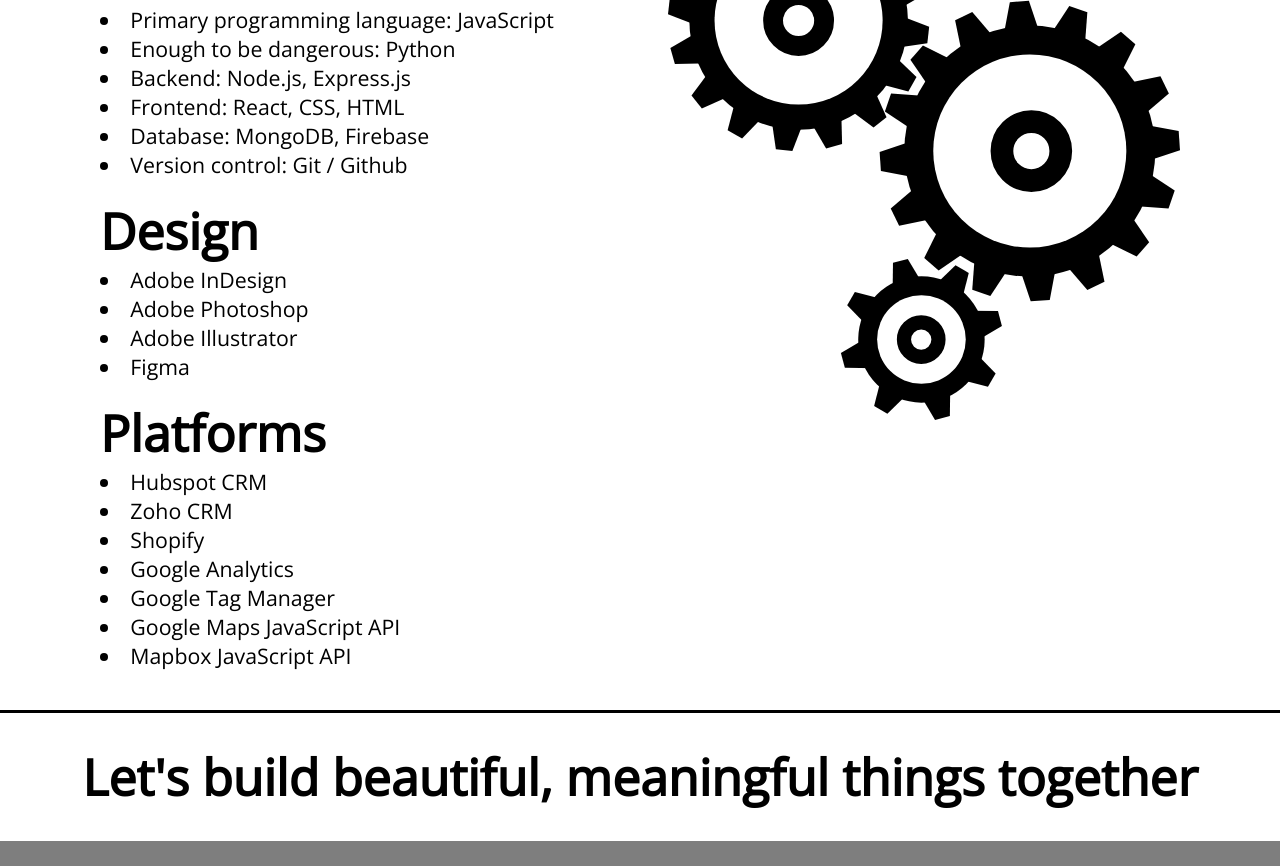
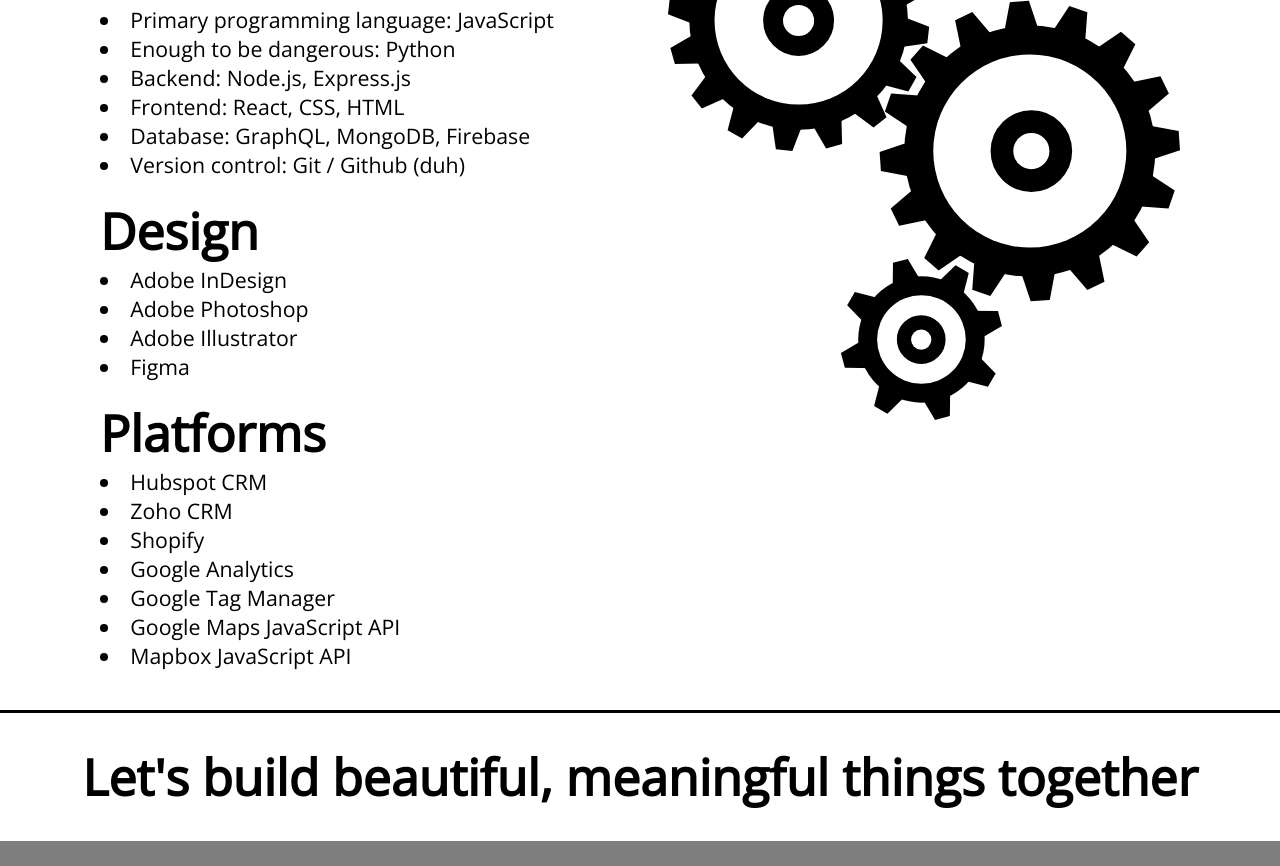
Before and after one commit to leepeters0023/portfolio2.0, a React (Create React App) app in the folder client/: page / in a window 1280 px wide. Shown: the part 1000-1866 px from the top of the page. Built offline with nearby package versions, Linux system fonts and the light colour scheme.

Commit message:
updates homepage copy

```diff
--- a/client/src/Home.js
+++ b/client/src/Home.js
@@ -41,7 +41,7 @@
       </div>
       <div id='home-about'>
         <h2>I'm Lee</h2>
-        <p id='about-p'>Thanks for stopping by. I’m a front end web developer specializing in bespoke, single origin, grass fed, gluten free, and slow roasted apps and websites.<br></br><br></br>I like to make things more efficient and look pretty using the arsenal at my disposal listed below. I’ve worked in a variety of environments, from startups to freelancing for anyone willing to support my fancy coffee habit. When not coding or designing, I enjoy never being satisfied with my own work, photography, trail running, backcountry skiing, toast, and occasionally sharing my unpopular opinions about who makes the best beer.<br></br><br></br>Hungry for more? Have a closer look at my work history on my LinkedIn or check out my code on Github - both linked below.</p>
+        <p id='about-p'>Thanks for stopping by. I’m a front end web developer specializing in bespoke, single origin, grass fed, gluten free, and slow roasted apps and websites.<br></br><br></br>I like to make things more efficient and look pretty using the arsenal at my disposal listed below. I’ve worked in a variety of environments, from startups to freelancing for anyone willing to support my coffee habit. When not coding or designing, I enjoy never being satisfied with my own work, photography, trail running, backcountry skiing, toast, and occasionally sharing my unpopular opinions about Vermont IPAs.<br></br><br></br>Hungry for more? Have a closer look at my work history on my LinkedIn or check out my code on Github - both linked below.</p>
       </div>
       <div id='home-skills'>
         <div id="gears">
@@ -133,8 +133,8 @@
             <li>Enough to be dangerous: Python</li>
             <li>Backend: Node.js, Express.js</li>
             <li>Frontend: React, CSS, HTML </li>
-            <li>Database: MongoDB, Firebase</li>
-            <li>Version control: Git / Github </li>
+            <li>Database: GraphQL, MongoDB, Firebase</li>
+            <li>Version control: Git / Github (duh) </li>
           </ul>
           <br></br>
           <h3>Design</h3>
```
